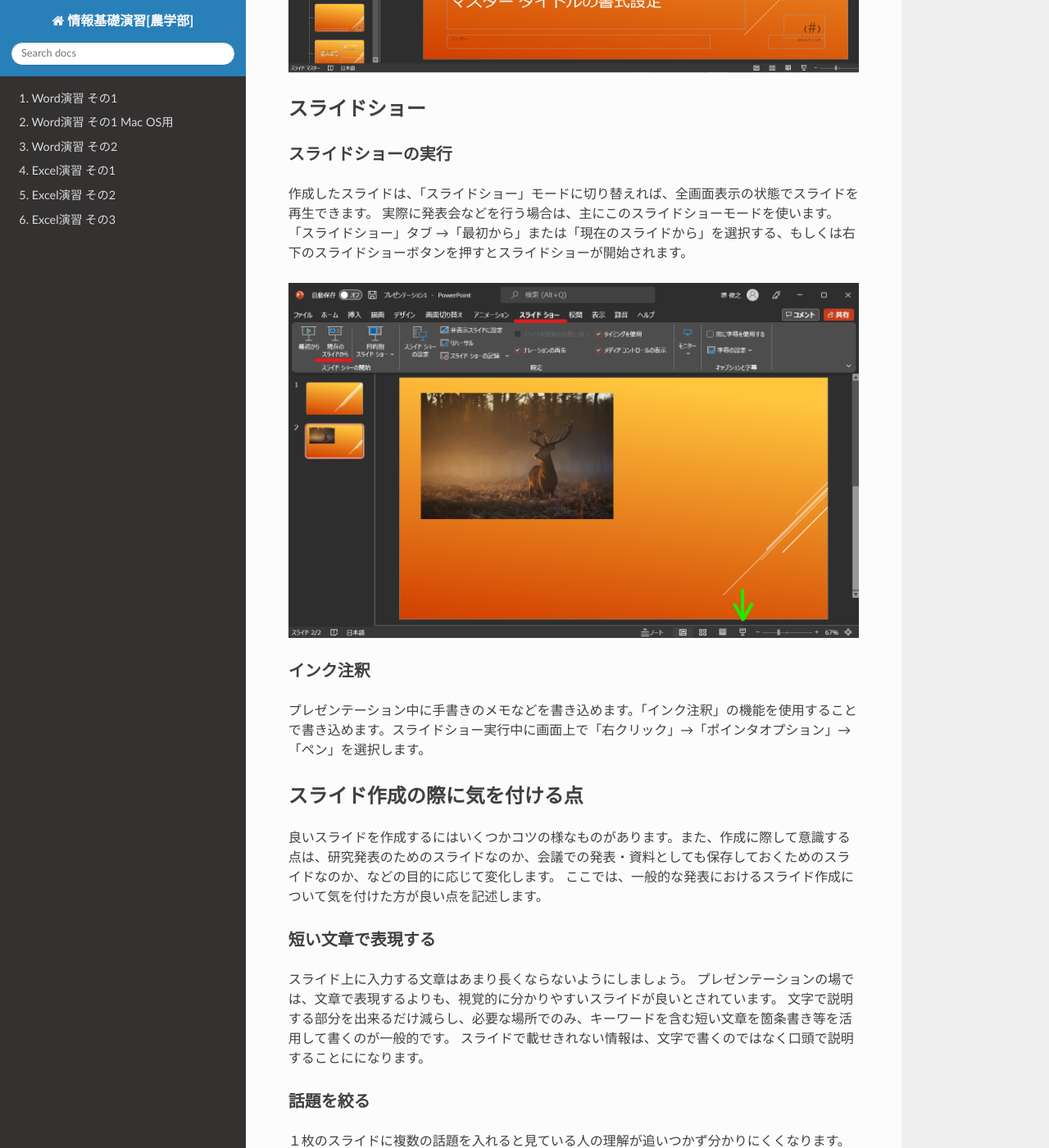
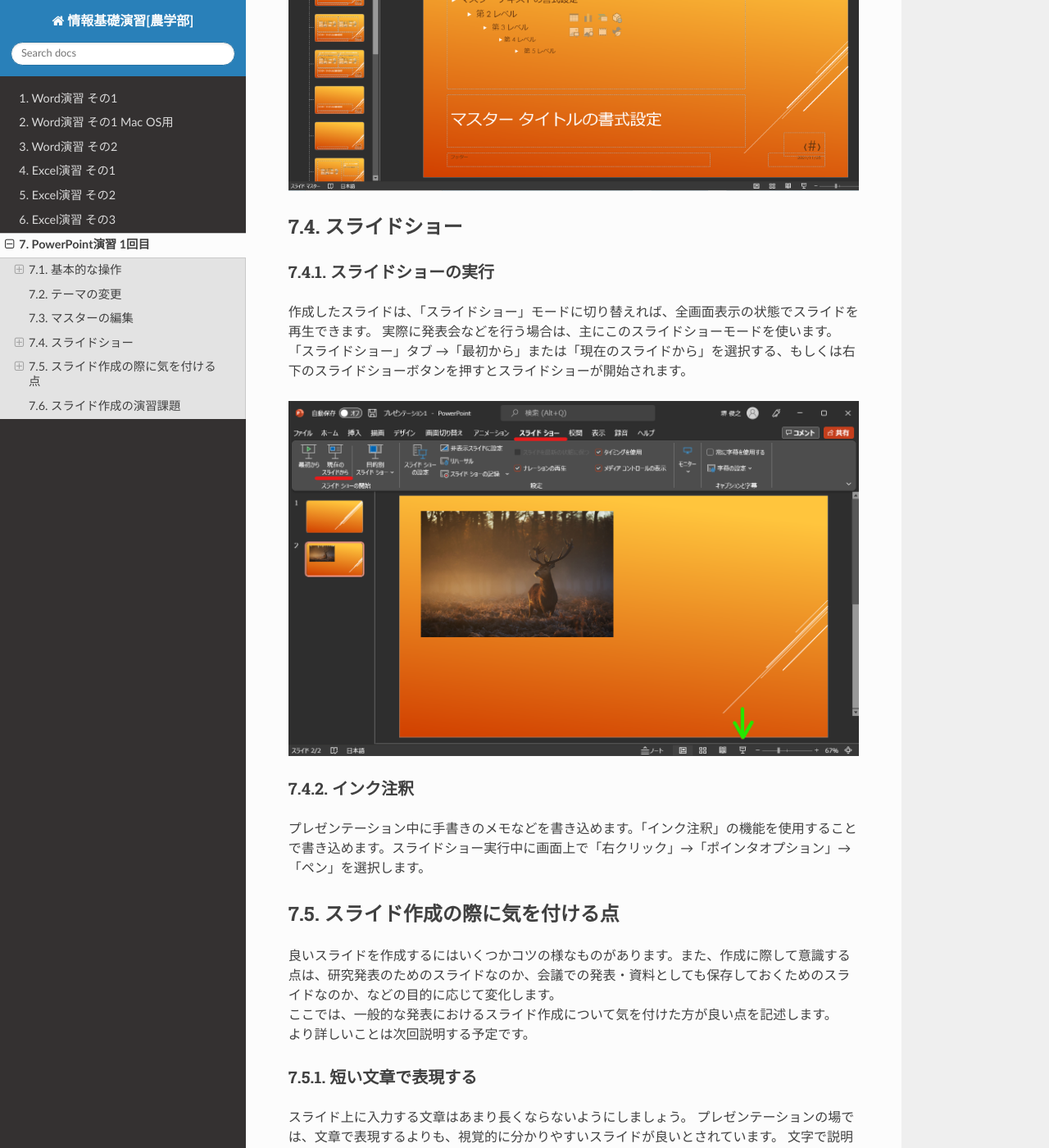
Before and after one commit to slt666666/basic_info_2023, a Sphinx documentation site: the page built from source/powerpoint_1.rst, in a window 1280 px wide and 1400 px high, scrolled down 6058 px. Shown: the whole window at 82% size. Built offline with Sphinx 7.4.7 and the Read the Docs theme 2.0.0, drawn with Linux system fonts in a browser that asks for light colours; some of the changed text lies outside the part shown.

Commit message:
add pp_1

```diff
--- a/source/index.rst
+++ b/source/index.rst
@@ -37,6 +37,7 @@ Jupyter notebook (iPython notebook)の形式（.ipynb）で配布予定です。
    excel_1
    excel_2
    excel_3
+   powerpoint_1
 
 講義の進行に応じて随時ページを追加していきます。
 
--- a/source/powerpoint_1.rst
+++ b/source/powerpoint_1.rst
@@ -13,7 +13,9 @@
 
 スライドのサイズを設定する
 ----------------------------------------------
-スライドのサイズを変更するには、「デザイン」タブで「スライドのサイズ」から利用するサイズ（「標準（4:3）」か「ワイド画面（16:9）」）を選択します。
+| スライドのサイズを変更するには、「デザイン」タブで「スライドのサイズ」から利用するサイズ（「標準（4:3）」か「ワイド画面（16:9）」）を選択します。
+| 使用するプロジェクターや会場によっては4:3でないといけない場合等もあるので、
+| 初期状態(16:9)のまま作っていると直前で作り直しになってしまう可能性もあるので気を付けましょう。
 
 .. figure:: _static/images/powerpoint/slide_size.png
 
@@ -25,7 +27,8 @@
 
 スライドの種類を選ぶ
 -----------------------------------------------
-「ホーム」タブ →「レイアウト」をクリックします。現在のスライドを、白紙や縦書き、２段組といった様々な種類に切り替えられます。無地のスライドを挿入したくなったときなどに便利です。
+| 「ホーム」タブ →「レイアウト」をクリックします。現在のスライドを、白紙や縦書き、２段組といった様々な種類に切り替えられます。無地のスライドを挿入したくなったときなどに便利です。
+| 各レイアウトに関しては後ほど紹介する「マスタースライド」という所から編集することが出来ます。
 
 .. figure:: _static/images/powerpoint/layout.png
 
@@ -46,7 +49,8 @@
 テキストの編集
 -----------------------------------------
 | 基本的にはWordと同じようにテキストを入力し、タブから編集する形になります。
-| 新たな場所に文章を記入したい場合は、「テキストボックス」を挿入する必要があります。「挿入」→「テキストボックス」や図形にあるテキストボックスなどから作成できます。
+| 新たな場所に文章を記入したい場合は、「テキストボックス」を挿入する必要があります。
+| 「挿入」→「テキストボックス」や図形にあるテキストボックスなどから作成できます。
 
 .. figure:: _static/images/powerpoint/text.png
 
@@ -58,12 +62,13 @@
 .. figure:: _static/images/powerpoint/zukei.png
 
 | また、スライドに描写した図形は、大きさや色を「図形の書式」タブから色々と編集することが出来ます。
+| より細かい所は、右クリックから「図形の書式設定」という所から編集します。
 
 .. figure:: _static/images/powerpoint/zukei2.png
 
 画像の編集
 -----------------------------------------
-| PowerPointでも他のソフト同様に画像を挿入することが可能です。更にPowerPointでは画像に対しグラフィック効果をかけられるなど、より機能が充実しています。
+| PowerPointでも他のソフト同様に画像を挿入することが可能です。PowerPointでは画像に対しグラフィック効果をかけられるなど、簡単な画像処理も行えます。
 
 .. figure:: _static/images/powerpoint/picture.png
 
@@ -98,8 +103,9 @@
 
 スライド作成の際に気を付ける点
 ^^^^^^^^^^^^^^^^^^^^^^^^^^^^^^^^^^^^^
-良いスライドを作成するにはいくつかコツの様なものがあります。また、作成に際して意識する点は、研究発表のためのスライドなのか、会議での発表・資料としても保存しておくためのスライドなのか、などの目的に応じて変化します。
-ここでは、一般的な発表におけるスライド作成について気を付けた方が良い点を記述します。
+| 良いスライドを作成するにはいくつかコツの様なものがあります。また、作成に際して意識する点は、研究発表のためのスライドなのか、会議での発表・資料としても保存しておくためのスライドなのか、などの目的に応じて変化します。
+| ここでは、一般的な発表におけるスライド作成について気を付けた方が良い点を記述します。
+| より詳しいことは次回説明する予定です。
 
 短い文章で表現する
 -------------------------------------
```
